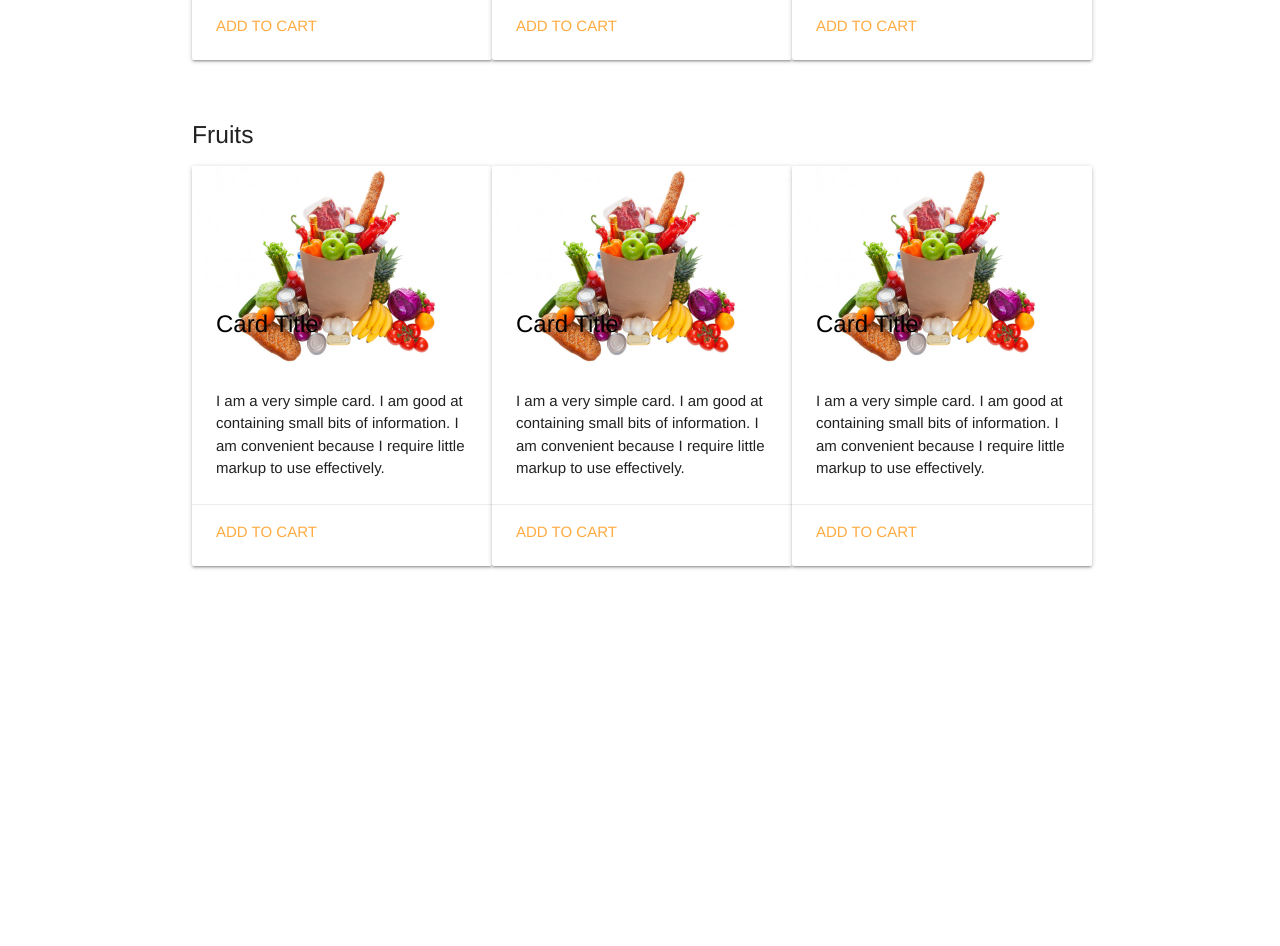
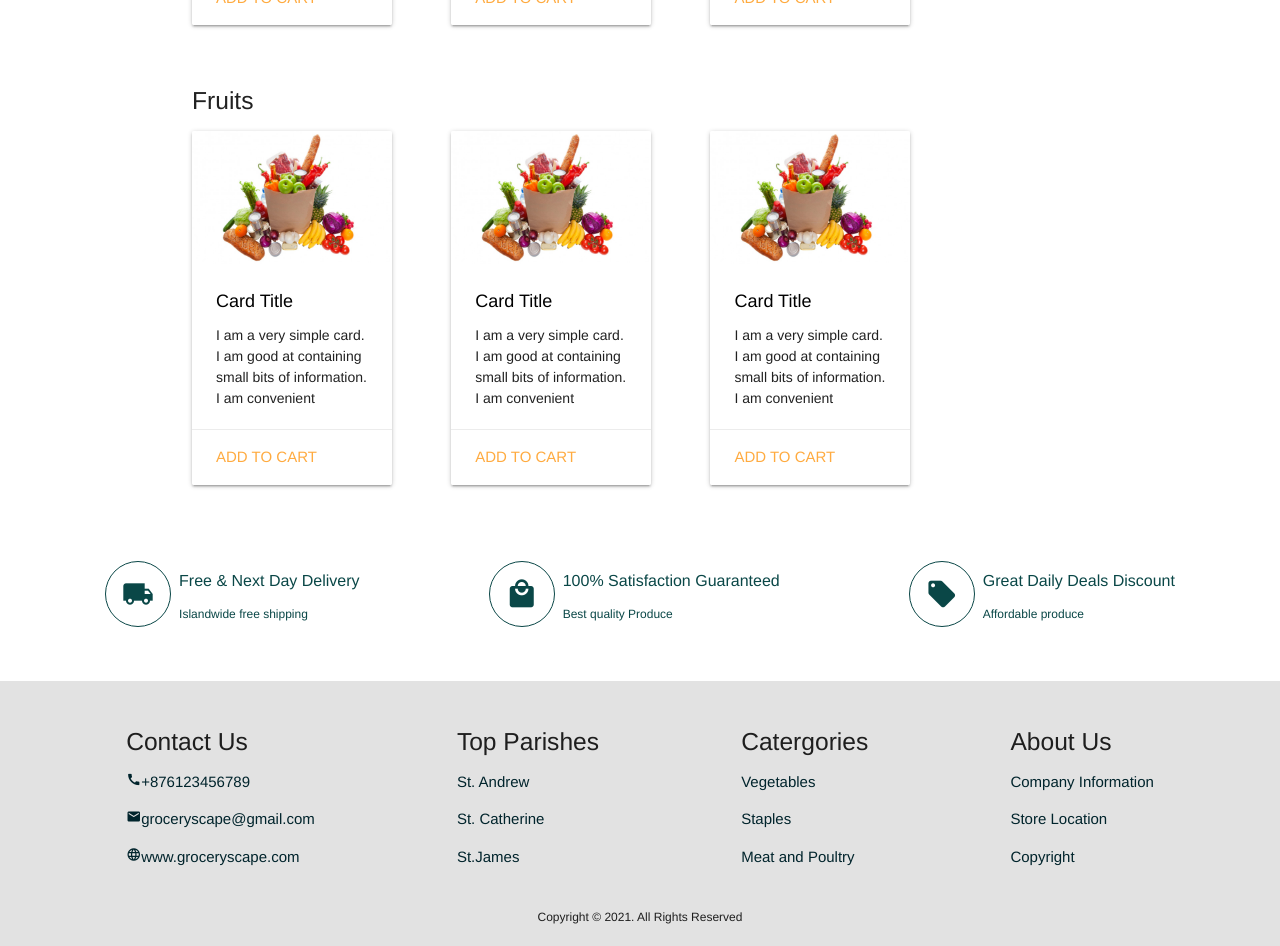
Before and after one commit to malz101/groceryscape_frontend_employee, a Vue app: page / in a window 1280 px wide. Shown: the part 580-1526 px from the top of the page. Before the commit the page ends 1176 px from the top, so only its background shows below. Built offline with nearby package versions, Linux system fonts and the light colour scheme.

Commit message:
made the homepage responsive

```diff
--- a/src/components/Toolbar.vue
+++ b/src/components/Toolbar.vue
@@ -33,9 +33,9 @@
 
 .header-bar{
     width: 100%;
-    height: 100px;
     background: #00242c;
     display: flex;
+    flex-wrap: wrap;
     align-items: center;
     justify-content: space-between;
     padding-left: 60px;
@@ -97,4 +97,23 @@ nav {
   }
 
 }
+
+@media screen and (max-width:800px) {
+    .header-bar{
+        justify-content: space-evenly;
+        .search-div{
+            margin-bottom: 40px;
+            order: 3;
+            input{
+                width: 200px;
+                height: 30px;
+                padding: 8px;
+            }
+            a{
+                height: 30px;
+            }
+        }
+    }
+
+}
 </style>
--- a/src/views/Home.vue
+++ b/src/views/Home.vue
@@ -7,9 +7,9 @@
           <div class="card" v-for="i in [1,2,3]" :key="i">
             <div class="card-image">
               <img src="../assets/grocery.jpg">
-              <span class="card-title">Card Title</span>
             </div>
             <div class="card-content">
+              <span class="card-title">Card Title</span>
               <p>I am a very simple card. I am good at containing small bits of information.
               I am convenient because I require little markup to use effectively.</p>
             </div>
@@ -28,9 +28,9 @@
           <div class="card" v-for="i in [1,2,3]" :key="i">
             <div class="card-image">
               <img src="../assets/grocery.jpg">
-              <span class="card-title">Card Title</span>
             </div>
             <div class="card-content">
+              <span class="card-title">Card Title</span>
               <p>I am a very simple card. I am good at containing small bits of information.
               I am convenient because I require little markup to use effectively.</p>
             </div>
@@ -40,6 +40,75 @@
           </div>
         </div>
       </div>
+    </div>
+
+    <div class="section">
+      <div class="quality-row">
+        <div class="card">
+          <div class="card-content">
+            <div class="card-row">
+              <span class="icon-span"><i class="material-icons">local_shipping</i></span>
+              <div class="card-data">
+                <span class="card-title"> Free & Next Day Delivery</span>
+                <p>Islandwide free shipping</p>
+              </div>
+            </div>
+          </div>
+        </div>
+        <div class="card">
+          <div class="card-content">
+            <div class="card-row">
+              <span class="icon-span"><i class="material-icons">local_mall</i></span>
+              <div class="card-data">
+                <span class="card-title">100% Satisfaction Guaranteed</span>
+                <p>Best quality Produce</p>
+              </div>
+            </div>
+          </div>
+        </div>
+        <div class="card">
+          <div class="card-content">
+            <div class="card-row">
+              <span class="icon-span"><i class="material-icons">local_offer</i></span>
+              <div class="card-data">
+                <span class="card-title">Great Daily Deals Discount</span>
+                <p>Affordable produce</p>
+              </div>
+            </div>
+          </div>
+        </div>
+      </div>
+    </div>
+    <div class="section footer">
+      <div class="footer-grid">
+        <div class="grid-column">
+          <h5>Contact Us</h5>
+          <p> <a>  <i class="material-icons tiny">call</i>+876123456789 </a> </p>
+          <p> <a>  <i class="material-icons tiny">email</i>groceryscape@gmail.com </a> </p>
+          <p> <a>  <i class="material-icons tiny">language</i>www.groceryscape.com </a> </p>
+        </div>
+        <div class="grid-column">
+          <h5>Top Parishes</h5>
+          <p> <a>  St. Andrew </a> </p>
+          <p> <a> St. Catherine </a> </p>
+          <p> <a> St.James </a> </p>
+        </div>
+        <div class="grid-column">
+          <h5>Catergories</h5>
+          <p> <a> Vegetables </a> </p>
+          <p> <a> Staples </a> </p>
+          <p> <a> Meat and Poultry </a> </p>
+        </div>
+        <div class="grid-column">
+          <h5>About Us</h5>
+          <p> <a> Company Information </a> </p>
+          <p> <a> Store Location </a> </p>
+          <p> <a> Copyright </a> </p>
+        </div>
+      </div>
+      <h6 class="copyright">
+        Copyright &copy; 2021. All Rights Reserved
+      </h6>
     </div>
   </div>
 </template>
@@ -52,16 +121,105 @@ export default {
 </script>
 
 <style lang="scss" scoped>
-
 .grid{
   display: grid;
   grid-template-columns: repeat(5, auto);
   .card{
-    width: 300px;
-    height: 400px;
+    width: 200px;
+    .card-image{
+      width: 200px;
+      height: 130px;
+    }
     .card-title{
       color: black;
+      font-size: 18px;
+    }
+    .card-content{
+      p{
+        height: 80px;
+        font-size: 14px;
+        overflow: hidden;
+      }
     }
   }
 }
+
+.quality-row{
+  display: flex;
+  justify-content: space-evenly;
+  flex-wrap: wrap ;
+
+  .card-container{
+    width: 70%;
+  }
+
+  .card{
+    box-shadow: none;
+    .card-row{
+      display: flex;
+      flex-wrap: wrap;
+      align-items: center;
+      color:  rgb(10, 71, 71);
+
+      .icon-span{
+        border: 1px solid rgb(10, 71, 71);;
+        border-radius: 50%;
+        margin-right: 8px;
+      }
+
+      i{
+        font-size: 32px;
+        padding: 16px;
+      }
+    }
+    .card-data{
+      display: inline;
+      .card-title{
+        font-size: 16px;
+      }
+      p{
+        font-size: 12px;
+      }
+    }
+  }
+}
+
+.footer{
+  background: rgb(226, 226, 226);
+  .footer-grid{
+    display: flex;
+    flex-wrap: wrap;
+    justify-content: space-evenly;
+    .grid-column{
+      margin: 16px;
+    }
+
+    a{
+      cursor: pointer;
+      color: #00242c;
+    }
+    a:hover{
+      text-decoration: underline;
+    }
+  }
+
+  .copyright{
+    text-align: center;
+    font-size: 12px;
+  }
+}
+
+@media screen and (max-width:800px) {
+  .grid{
+    grid-template-columns: repeat(2, auto) ;
+  }
+}
+
+@media screen and (max-width:400px) {
+  .grid{
+    grid-template-columns: repeat(1, auto);
+    justify-content: center;
+  }
+}
+
 </style>
```
